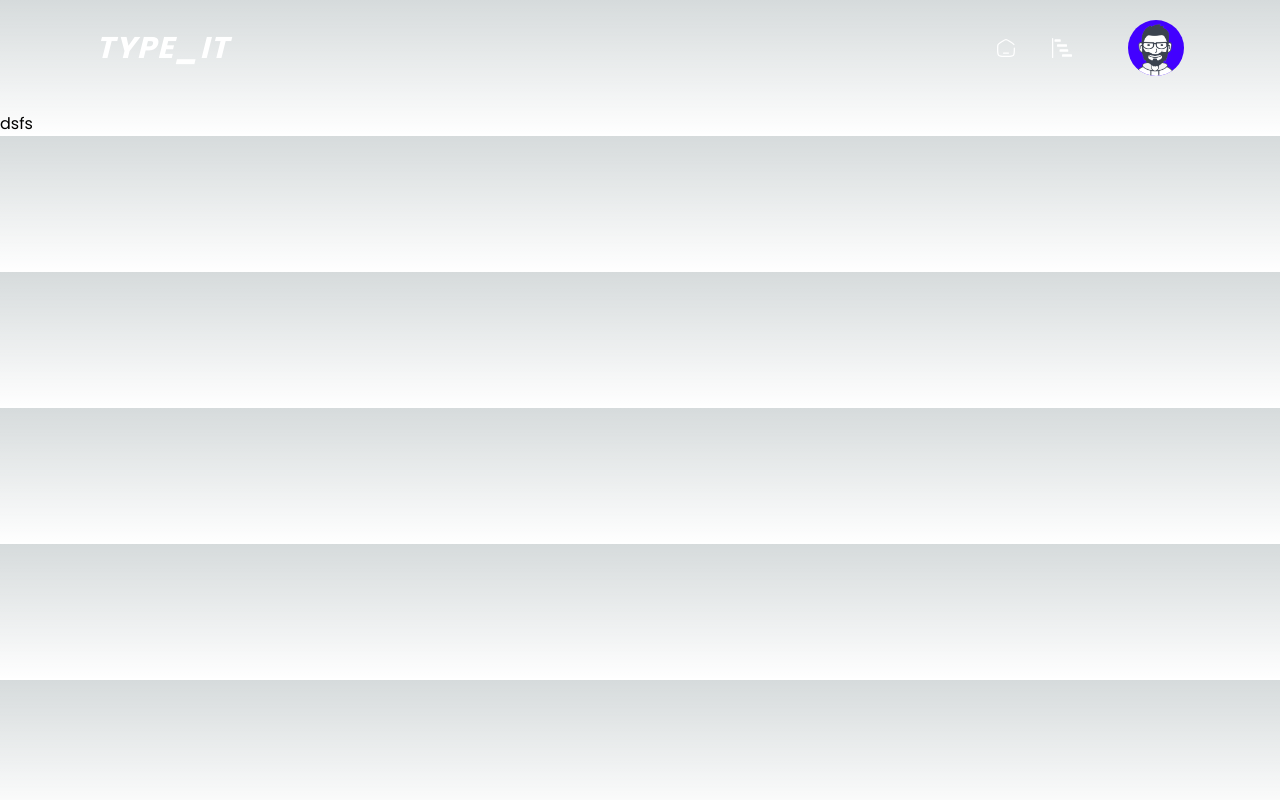
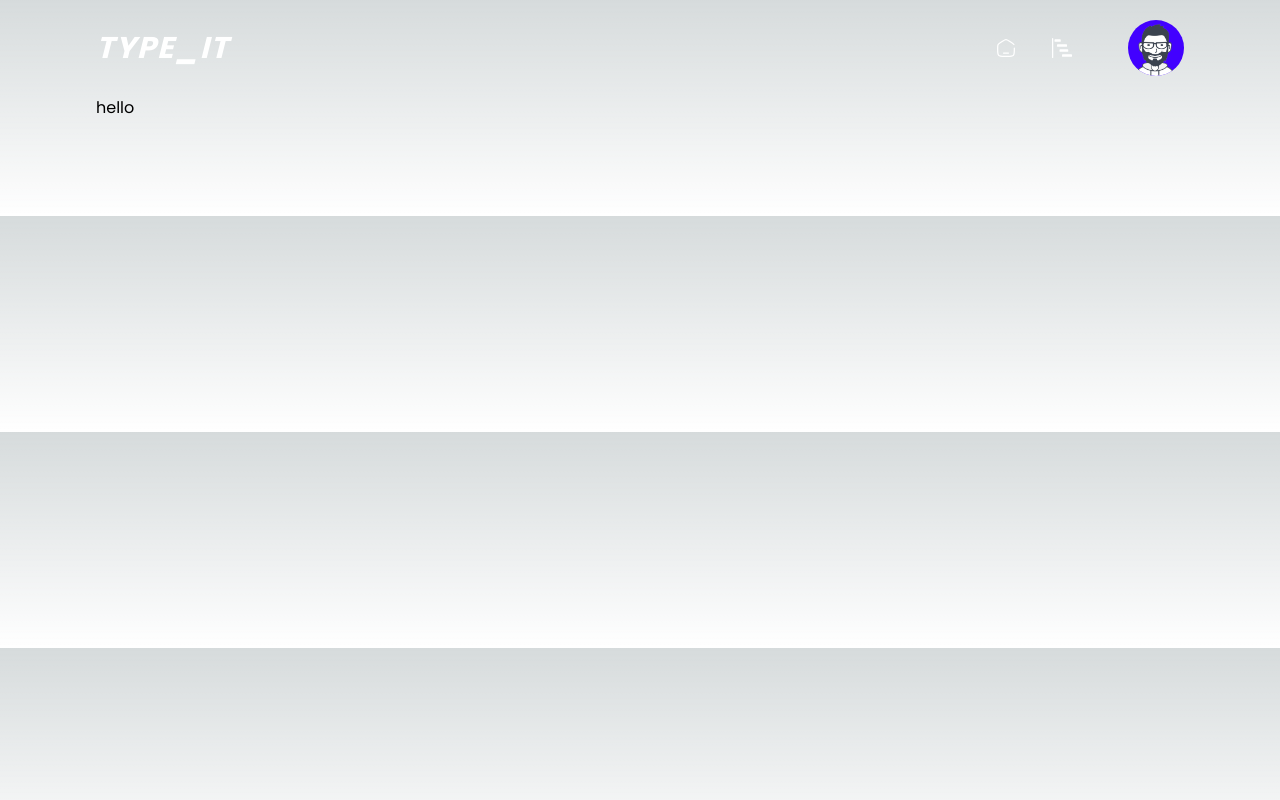
Before and after one commit to abdulhaseeb2115/type-it, a Next.js app: page /dashboard in a window 1280 px wide. Built offline with nearby package versions, Linux system fonts and the light colour scheme.

Commit message:
fix(src): small updates

```diff
--- a/src/app/dashboard/page.tsx
+++ b/src/app/dashboard/page.tsx
@@ -1,10 +1,16 @@
 import React from "react";
 // layout
 import Page from "@/components/layouts/Page";
+// section
+import Hero from "@/sections/dashboard/Hero";
 
 //----------------------------------------------
 const Dashboard = () => {
-	return <Page className="">dsfs</Page>;
+	return (
+		<Page className="">
+			<Hero />
+		</Page>
+	);
 };
 
 export default Dashboard;
--- a/src/components/elements/Key.tsx
+++ b/src/components/elements/Key.tsx
@@ -14,11 +14,11 @@ type Props = {
 };
 
 const keyStyles = {
-	key: "h-10 xl:h-12 3xl:h-16 rounded-md flex items-center justify-center m-0.5 xl:m-1 3xl:m-1.5 border-2 border-primary-1 text-white font-bold opacity-80 select-none cursor-default duration-100 ease-in-out",
+	key: "h-10 xl:h-12 3xl:h-16 rounded-md flex items-center justify-center m-0.5 xl:m-1 3xl:m-1.5 border-2 border-primary-1 text-white text-xs lg:text-sm 3xl:text-base opacity-80 select-none cursor-default duration-100 ease-in-out",
 	active: "scale-[85%] !opacity-100 bg-primary-1 bg-opacity-50",
 	disabled: "",
-	main: "aspect-square text-sm xl:text-base",
-	other: "min-w-10 xl:min-w-12 3xl:min-w-16 px-2 xl:px-4 text-xs xl:text-sm ",
+	main: "aspect-square",
+	other: "min-w-10 xl:min-w-12 3xl:min-w-16 px-2 xl:px-4",
 	wide: "flex-1",
 };
 
--- a/src/components/layouts/Page.tsx
+++ b/src/components/layouts/Page.tsx
@@ -9,9 +9,7 @@ type Props = {
 
 //----------------------------------------------
 const Page = ({ children, className }: Props) => {
-	return (
-		<main className={twMerge("pt-16 md:pt-28", className)}>{children}</main>
-	);
+	return <main className={twMerge("", className)}>{children}</main>;
 };
 
 export default Page;
--- a/src/sections/Header.tsx
+++ b/src/sections/Header.tsx
@@ -2,8 +2,9 @@
 
 import React, { useState } from "react";
 import Link from "next/link";
+// layout
+import Section from "../components/layouts/Section";
 // components
-import Section from "../components/layouts/Section";
 import Logo from "../components/elements/Logo";
 import HeaderDropdown from "../components/HeaderDropdown";
 import Modal from "../components/layouts/Modal";
--- /dev/null
+++ b/src/sections/dashboard/Hero.tsx
@@ -0,0 +1,23 @@
+"use client";
+import React from "react";
+import { twMerge } from "tailwind-merge";
+// layout
+import Section from "@/components/layouts/Section";
+//----------------------------------------------
+
+type HeroProps = {
+	className?: string;
+};
+
+const heroStyles = {
+	section: "",
+};
+
+//----------------------------------------------
+const Hero = ({ className }: HeroProps) => {
+	return (
+		<Section className={twMerge(heroStyles.section, className)}>hello</Section>
+	);
+};
+
+export default Hero;
--- a/src/sections/home/Hero.tsx
+++ b/src/sections/home/Hero.tsx
@@ -1,26 +1,34 @@
 "use client";
-import React, { useEffect, useState } from "react";
+import React from "react";
+import { twMerge } from "tailwind-merge";
 // hooks
 import UseTextAnimation from "@/hooks/UseTextAnimation";
+// layout
+import Section from "@/components/layouts/Section";
 // components
-import Section from "@/components/layouts/Section";
 import Keyboard from "@/components/Keyboard";
 import TypingAnimation from "@/components/TypingAnimation";
 //----------------------------------------------
 
 type HeroProps = {
 	phrase: string;
+	className?: string;
+};
+
+const heroStyles = {
+	section:
+		"relative h-screen flex flex-col items-center justify-center bg-dark-2 overflow-hidden",
 };
 
 //----------------------------------------------
-const Hero = ({ phrase }: HeroProps) => {
+const Hero = ({ phrase, className }: HeroProps) => {
 	const animationOptions = {
 		text: phrase,
 		duration: 0.3,
 	};
 	const { key, index } = UseTextAnimation(animationOptions);
 	return (
-		<Section className="relative h-screen flex flex-col items-center justify-center bg-dark-2 pt-12 overflow-y-hidden">
+		<Section className={twMerge(heroStyles.section, className)}>
 			<TypingAnimation
 				text={animationOptions.text}
 				activeKeyIndex={index}
--- a/tailwind.config.ts
+++ b/tailwind.config.ts
@@ -21,7 +21,7 @@ const config: Config = {
 				secondary: "#0C0032",
 				dark: {
 					1: "#282828",
-					2: "#0B0C10",
+					2: "#040406",
 					3: "#000000",
 				},
 			},
```
